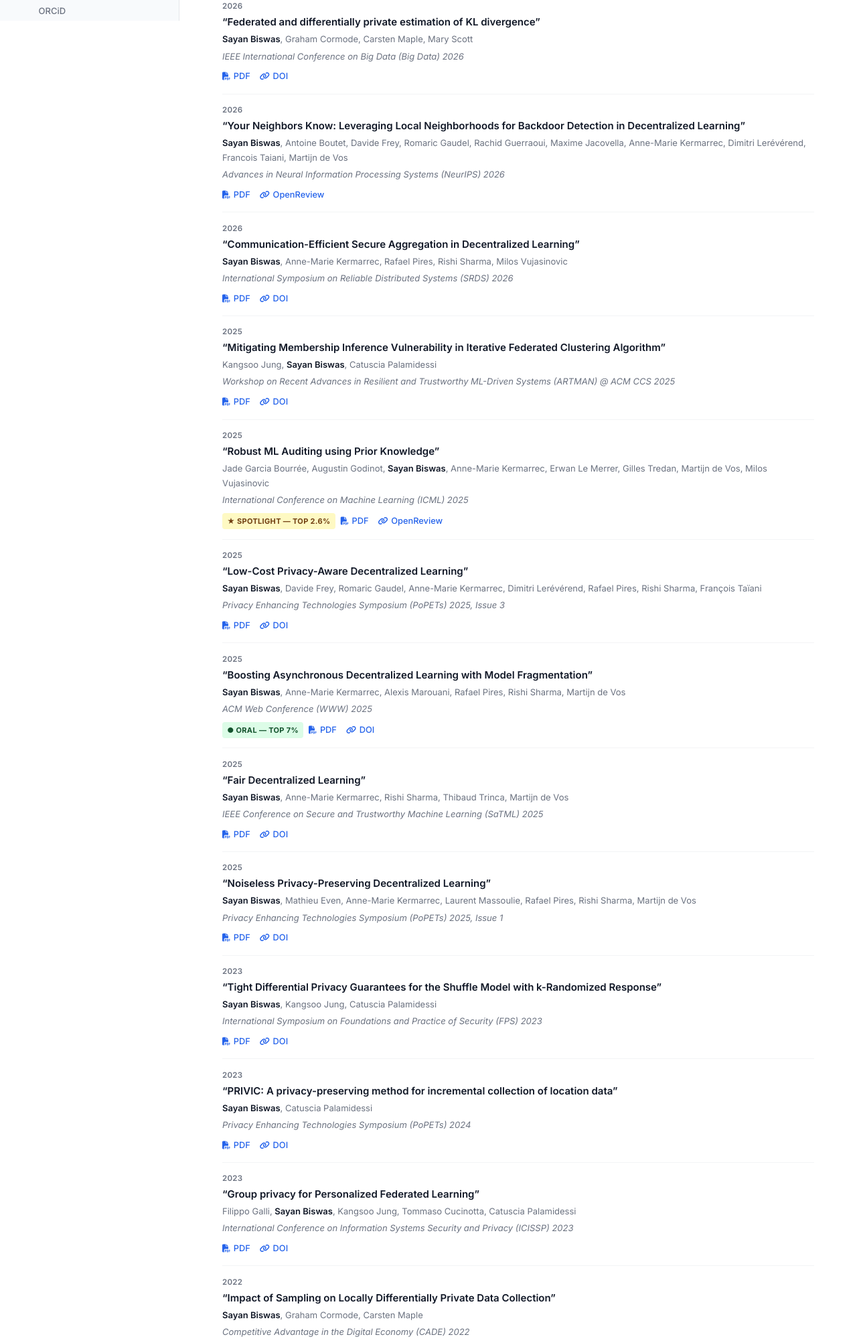
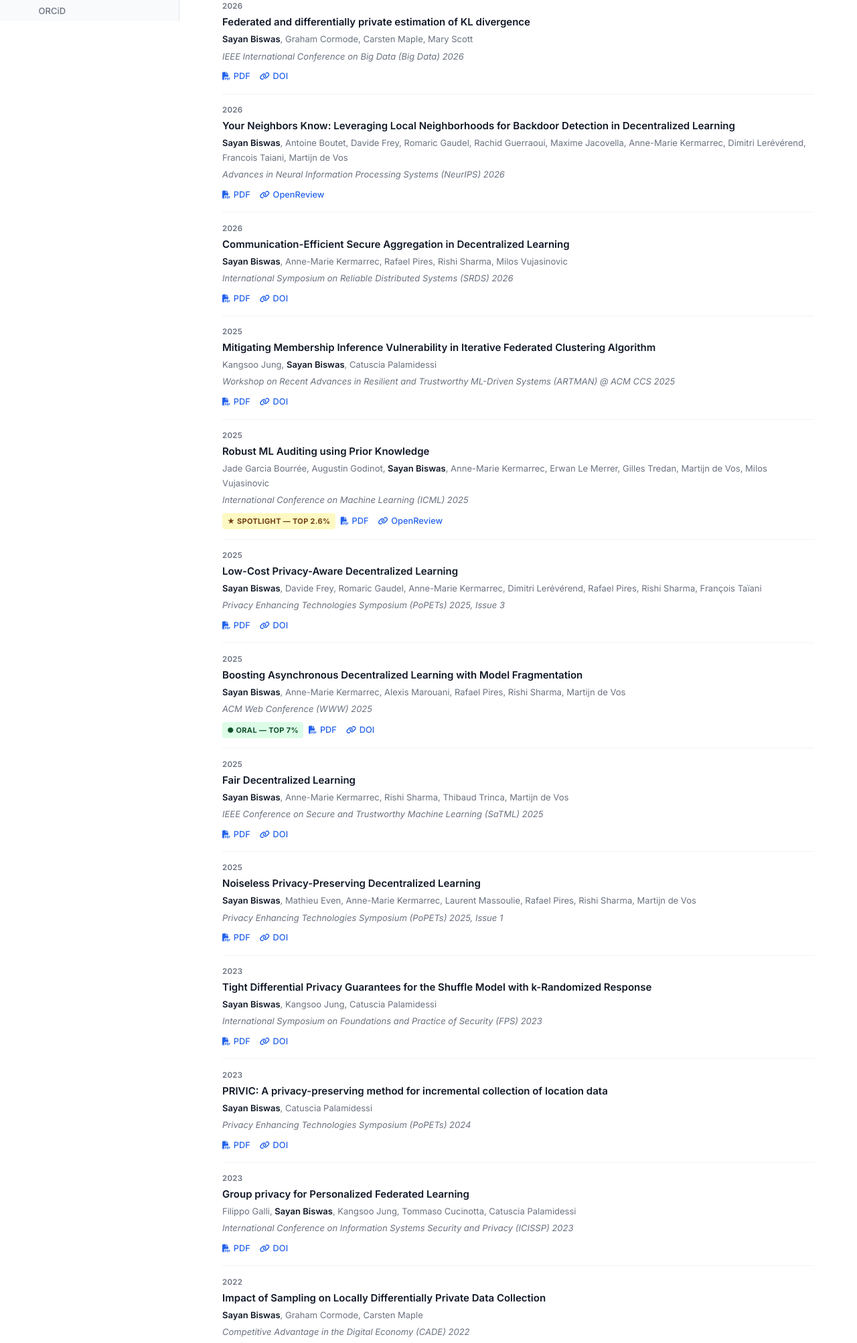
Before and after one commit to blitzwas/blitzwas.github.io, a plain HTML site: page index.html in a window 1280 px wide. Shown: the part 769-2774 px from the top of the page at 67% size. Drawn offline with nearby package versions, Linux system fonts and the light colour scheme; some icons are missing.

Commit message:
Fix HTML entity encoding in publication titles

```diff
--- a/index.html
+++ b/index.html
@@ -453,7 +453,7 @@
 
             <div class="pub-item">
             <div class="pub-year">2026</div>
-            <div class="pub-title">&ldquo;Federated and differentially private estimation of KL divergence&rdquo;</div>
+            <div class="pub-title">Federated and differentially private estimation of KL divergence</div>
             <div class="pub-authors"><span class="me">Sayan Biswas</span>, Graham Cormode, Carsten Maple, Mary Scott</div>
             <div class="pub-venue">IEEE International Conference on Big Data (Big Data) 2026</div>
             <div class="pub-footer">
@@ -467,7 +467,7 @@
 
           <div class="pub-item">
             <div class="pub-year">2026</div>
-            <div class="pub-title">&ldquo;Your Neighbors Know: Leveraging Local Neighborhoods for Backdoor Detection in Decentralized Learning&rdquo;</div>
+            <div class="pub-title">Your Neighbors Know: Leveraging Local Neighborhoods for Backdoor Detection in Decentralized Learning</div>
             <div class="pub-authors"><span class="me">Sayan Biswas</span>, Antoine Boutet, Davide Frey, Romaric Gaudel, Rachid Guerraoui, Maxime Jacovella, Anne-Marie Kermarrec, Dimitri Lerévérend, Francois Taiani, Martijn de Vos</div>
             <div class="pub-venue">Advances in Neural Information Processing Systems (NeurIPS) 2026</div>
             <div class="pub-footer">
@@ -480,7 +480,7 @@
 
              <div class="pub-item">
             <div class="pub-year">2026</div>
-            <div class="pub-title">&ldquo;Communication-Efficient Secure Aggregation in Decentralized Learning&rdquo;</div>
+            <div class="pub-title">Communication-Efficient Secure Aggregation in Decentralized Learning</div>
             <div class="pub-authors"><span class="me">Sayan Biswas</span>, Anne-Marie Kermarrec, Rafael Pires, Rishi Sharma, Milos Vujasinovic</div>
             <div class="pub-venue">International Symposium on Reliable Distributed Systems (SRDS) 2026</div>
             <div class="pub-footer">
@@ -493,7 +493,7 @@
 
           <div class="pub-item">
             <div class="pub-year">2025</div>
-            <div class="pub-title">&ldquo;Mitigating Membership Inference Vulnerability in Iterative Federated Clustering Algorithm&rdquo;</div>
+            <div class="pub-title">Mitigating Membership Inference Vulnerability in Iterative Federated Clustering Algorithm</div>
             <div class="pub-authors">Kangsoo Jung, <span class="me">Sayan Biswas</span>, Catuscia Palamidessi</div>
             <div class="pub-venue">Workshop on Recent Advances in Resilient and Trustworthy ML-Driven Systems (ARTMAN) @ ACM CCS 2025</div>
             <div class="pub-footer">
@@ -506,7 +506,7 @@
 
           <div class="pub-item">
             <div class="pub-year">2025</div>
-            <div class="pub-title">&ldquo;Robust ML Auditing using Prior Knowledge&rdquo;</div>
+            <div class="pub-title">Robust ML Auditing using Prior Knowledge</div>
             <div class="pub-authors">Jade Garcia Bourr&eacute;e, Augustin Godinot, <span class="me">Sayan Biswas</span>, Anne-Marie Kermarrec, Erwan Le Merrer, Gilles Tredan, Martijn de Vos, Milos Vujasinovic</div>
             <div class="pub-venue">International Conference on Machine Learning (ICML) 2025</div>
             <div class="pub-footer">
@@ -520,7 +520,7 @@
 
           <div class="pub-item">
             <div class="pub-year">2025</div>
-            <div class="pub-title">&ldquo;Low-Cost Privacy-Aware Decentralized Learning&rdquo;</div>
+            <div class="pub-title">Low-Cost Privacy-Aware Decentralized Learning</div>
             <div class="pub-authors"><span class="me">Sayan Biswas</span>, Davide Frey, Romaric Gaudel, Anne-Marie Kermarrec, Dimitri Ler&eacute;v&eacute;rend, Rafael Pires, Rishi Sharma, Fran&ccedil;ois Ta&iuml;ani</div>
             <div class="pub-venue">Privacy Enhancing Technologies Symposium (PoPETs) 2025, Issue 3</div>
             <div class="pub-footer">
@@ -533,7 +533,7 @@
 
           <div class="pub-item">
             <div class="pub-year">2025</div>
-            <div class="pub-title">&ldquo;Boosting Asynchronous Decentralized Learning with Model Fragmentation&rdquo;</div>
+            <div class="pub-title">Boosting Asynchronous Decentralized Learning with Model Fragmentation</div>
             <div class="pub-authors"><span class="me">Sayan Biswas</span>, Anne-Marie Kermarrec, Alexis Marouani, Rafael Pires, Rishi Sharma, Martijn de Vos</div>
             <div class="pub-venue">ACM Web Conference (WWW) 2025</div>
             <div class="pub-footer">
@@ -547,7 +547,7 @@
 
           <div class="pub-item">
             <div class="pub-year">2025</div>
-            <div class="pub-title">&ldquo;Fair Decentralized Learning&rdquo;</div>
+            <div class="pub-title">Fair Decentralized Learning</div>
             <div class="pub-authors"><span class="me">Sayan Biswas</span>, Anne-Marie Kermarrec, Rishi Sharma, Thibaud Trinca, Martijn de Vos</div>
             <div class="pub-venue">IEEE Conference on Secure and Trustworthy Machine Learning (SaTML) 2025</div>
             <div class="pub-footer">
@@ -560,7 +560,7 @@
 
           <div class="pub-item">
             <div class="pub-year">2025</div>
-            <div class="pub-title">&ldquo;Noiseless Privacy-Preserving Decentralized Learning&rdquo;</div>
+            <div class="pub-title">Noiseless Privacy-Preserving Decentralized Learning</div>
             <div class="pub-authors"><span class="me">Sayan Biswas</span>, Mathieu Even, Anne-Marie Kermarrec, Laurent Massoulie, Rafael Pires, Rishi Sharma, Martijn de Vos</div>
             <div class="pub-venue">Privacy Enhancing Technologies Symposium (PoPETs) 2025, Issue 1</div>
             <div class="pub-footer">
@@ -573,7 +573,7 @@
 
           <div class="pub-item">
             <div class="pub-year">2023</div>
-            <div class="pub-title">&ldquo;Tight Differential Privacy Guarantees for the Shuffle Model with k-Randomized Response&rdquo;</div>
+            <div class="pub-title">Tight Differential Privacy Guarantees for the Shuffle Model with k-Randomized Response</div>
             <div class="pub-authors"><span class="me">Sayan Biswas</span>, Kangsoo Jung, Catuscia Palamidessi</div>
             <div class="pub-venue">International Symposium on Foundations and Practice of Security (FPS) 2023</div>
             <div class="pub-footer">
@@ -586,7 +586,7 @@
 
           <div class="pub-item">
             <div class="pub-year">2023</div>
-            <div class="pub-title">&ldquo;PRIVIC: A privacy-preserving method for incremental collection of location data&rdquo;</div>
+            <div class="pub-title">PRIVIC: A privacy-preserving method for incremental collection of location data</div>
             <div class="pub-authors"><span class="me">Sayan Biswas</span>, Catuscia Palamidessi</div>
             <div class="pub-venue">Privacy Enhancing Technologies Symposium (PoPETs) 2024</div>
             <div class="pub-footer">
@@ -599,7 +599,7 @@
 
           <div class="pub-item">
             <div class="pub-year">2023</div>
-            <div class="pub-title">&ldquo;Group privacy for Personalized Federated Learning&rdquo;</div>
+            <div class="pub-title">Group privacy for Personalized Federated Learning</div>
             <div class="pub-authors">Filippo Galli, <span class="me">Sayan Biswas</span>, Kangsoo Jung, Tommaso Cucinotta, Catuscia Palamidessi</div>
             <div class="pub-venue">International Conference on Information Systems Security and Privacy (ICISSP) 2023</div>
             <div class="pub-footer">
@@ -612,7 +612,7 @@
 
           <div class="pub-item">
             <div class="pub-year">2022</div>
-            <div class="pub-title">&ldquo;Impact of Sampling on Locally Differentially Private Data Collection&rdquo;</div>
+            <div class="pub-title">Impact of Sampling on Locally Differentially Private Data Collection</div>
             <div class="pub-authors"><span class="me">Sayan Biswas</span>, Graham Cormode, Carsten Maple</div>
             <div class="pub-venue">Competitive Advantage in the Digital Economy (CADE) 2022</div>
             <div class="pub-footer">
@@ -627,7 +627,7 @@
 
           <div class="pub-item">
             <div class="pub-year">2022</div>
-            <div class="pub-title">&ldquo;Tight Differential Privacy Blanket for Shuffle Model&rdquo;</div>
+            <div class="pub-title">Tight Differential Privacy Blanket for Shuffle Model</div>
             <div class="pub-authors"><span class="me">Sayan Biswas</span>, Kangsoo Jung, Catuscia Palamidessi</div>
             <div class="pub-venue">Competitive Advantage in the Digital Economy (CADE) 2022</div>
             <div class="pub-footer">
@@ -640,7 +640,7 @@
 
           <div class="pub-item">
             <div class="pub-year">2021</div>
-            <div class="pub-title">&ldquo;An Incentive Mechanism for Trading Personal Data in Data Markets&rdquo;</div>
+            <div class="pub-title">An Incentive Mechanism for Trading Personal Data in Data Markets</div>
             <div class="pub-authors"><span class="me">Sayan Biswas</span>, Kangsoo Jung, Catuscia Palamidessi</div>
             <div class="pub-venue">International Colloquium on Theoretical Aspects of Computing (ICTAC) 2021</div>
             <div class="pub-footer">
@@ -661,7 +661,7 @@
 
             <div class="pub-item">
             <div class="pub-year">2026</div>
-            <div class="pub-title">&ldquo;Practical and Private Hybrid ML Inference with Fully Homomorphic Encryption&rdquo;</div>
+            <div class="pub-title">Practical and Private Hybrid ML Inference with Fully Homomorphic Encryption</div>
             <div class="pub-authors"> <span class="me">Sayan Biswas</span>, Philippe Chartier, Akash Dhasade,
               Tom Jurien de la Gravière, David Kerriou, Anne-Marie Kermarrec, Mohammed Lemou, Franklin Tranie, Martijn de Vos, Milos Vujasinovic </div>
             <div class="pub-venue"> Transactions on Machine Learning Research</div>
@@ -675,7 +675,7 @@
 
           <div class="pub-item">
             <div class="pub-year">2024</div>
-            <div class="pub-title">&ldquo;A Privacy-Preserving Querying Mechanism with High Utility for Electric Vehicles&rdquo;</div>
+            <div class="pub-title">A Privacy-Preserving Querying Mechanism with High Utility for Electric Vehicles</div>
             <div class="pub-authors">Ugur Ilker Atmaca, <span class="me">Sayan Biswas</span>, Carsten Maple, Catuscia Palamidessi</div>
             <div class="pub-venue">IEEE Open Journal of Vehicular Technology 2024, Volume 5, pp 262&ndash;277</div>
             <div class="pub-footer">
@@ -688,7 +688,7 @@
 
           <div class="pub-item">
             <div class="pub-year">2023</div>
-            <div class="pub-title">&ldquo;Advancing Personalized Federated Learning: Group Privacy, Fairness, and Beyond&rdquo;</div>
+            <div class="pub-title">Advancing Personalized Federated Learning: Group Privacy, Fairness, and Beyond</div>
             <div class="pub-authors">Filippo Galli, Kangsoo Jung, <span class="me">Sayan Biswas</span>, Catuscia Palamidessi, Tommaso Cucinotta</div>
             <div class="pub-venue">Springer Nature Computer Science 2023, Volume 4, Issue 6, Article 831</div>
             <div class="pub-footer">
@@ -709,7 +709,7 @@
 
           <div class="pub-item">
             <div class="pub-year">2021</div>
-            <div class="pub-title">&ldquo;Establishing the Price of Privacy in Federated Data Trading&rdquo;</div>
+            <div class="pub-title">Establishing the Price of Privacy in Federated Data Trading</div>
             <div class="pub-authors">Kangsoo Jung, <span class="me">Sayan Biswas</span>, Catuscia Palamidessi</div>
             <div class="pub-venue">Protocols, Strands, and Logic, pp 232&ndash;250, LNCS 13066, Springer</div>
             <div class="pub-footer">
@@ -730,7 +730,7 @@
 
           <div class="pub-item">
             <div class="pub-year">2024</div>
-            <div class="pub-title">&ldquo;Bayes&rsquo; capacity as a measure for reconstruction attacks in federated learning&rdquo;</div>
+            <div class="pub-title">Bayes&rsquo; capacity as a measure for reconstruction attacks in federated learning</div>
             <div class="pub-authors"><span class="me">Sayan Biswas</span>, Mark Dras, Pedro Faustini, Natasha Fernandes, Annabelle McIver, Catuscia Palamidessi, Parastoo Sadeghi</div>
             <div class="pub-venue">
               <a href="https://protectitworkshop.github.io/protectit-workshop.github.io/" target="_blank" rel="noopener noreferrer">Workshop on Security, Privacy, and Information Theory (Protect-IT) @ IEEE CSF 2024</a>
@@ -745,7 +745,7 @@
 
           <div class="pub-item">
             <div class="pub-year">2023</div>
-            <div class="pub-title">&ldquo;PRIVIC: A privacy-preserving method for incremental collection of location data&rdquo;</div>
+            <div class="pub-title">PRIVIC: A privacy-preserving method for incremental collection of location data</div>
             <div class="pub-authors"><span class="me">Sayan Biswas</span>, Catuscia Palamidessi</div>
             <div class="pub-venue">
               <a href="https://tpdp.journalprivacyconfidentiality.org/2023/" target="_blank" rel="noopener noreferrer">Theory and Practice of Differential Privacy (TPDP) 2023</a>
@@ -755,7 +755,7 @@
 
           <div class="pub-item">
             <div class="pub-year">2023</div>
-            <div class="pub-title">&ldquo;On the adaptive sensitivity of differentially private machine learning&rdquo;</div>
+            <div class="pub-title">On the adaptive sensitivity of differentially private machine learning</div>
             <div class="pub-authors">Filippo Galli, <span class="me">Sayan Biswas</span>, Kangsoo Jung, Tommaso Cucinotta, Catuscia Palamidessi</div>
             <div class="pub-venue">
               <a href="https://aaai-ppai23.github.io/" target="_blank" rel="noopener noreferrer">4th Workshop on Privacy-Preserving AI (PPAI) @ AAAI 2023</a>
@@ -765,7 +765,7 @@
 
           <div class="pub-item">
             <div class="pub-year">2022</div>
-            <div class="pub-title">&ldquo;Group privacy for Personalized Federated Learning&rdquo;</div>
+            <div class="pub-title">Group privacy for Personalized Federated Learning</div>
             <div class="pub-authors">Filippo Galli, <span class="me">Sayan Biswas</span>, Kangsoo Jung, Tommaso Cucinotta, Catuscia Palamidessi</div>
             <div class="pub-venue">
               <a href="https://federated-learning.org/fl-neurips-2022/" target="_blank" rel="noopener noreferrer">International Workshop on Federated Learning (FL-NeurIPS) @ NeurIPS 2022</a>
```
